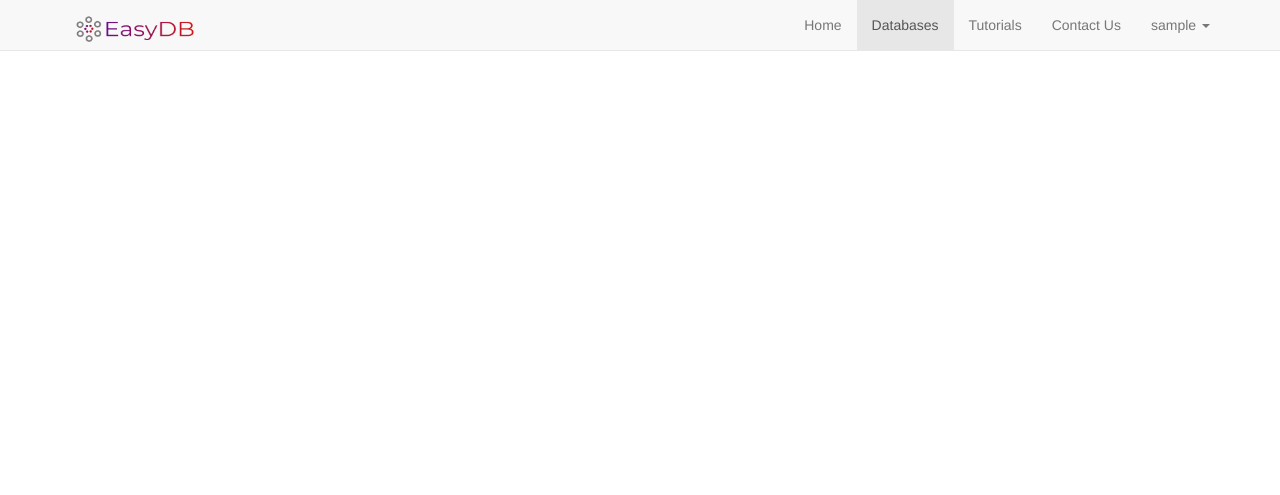
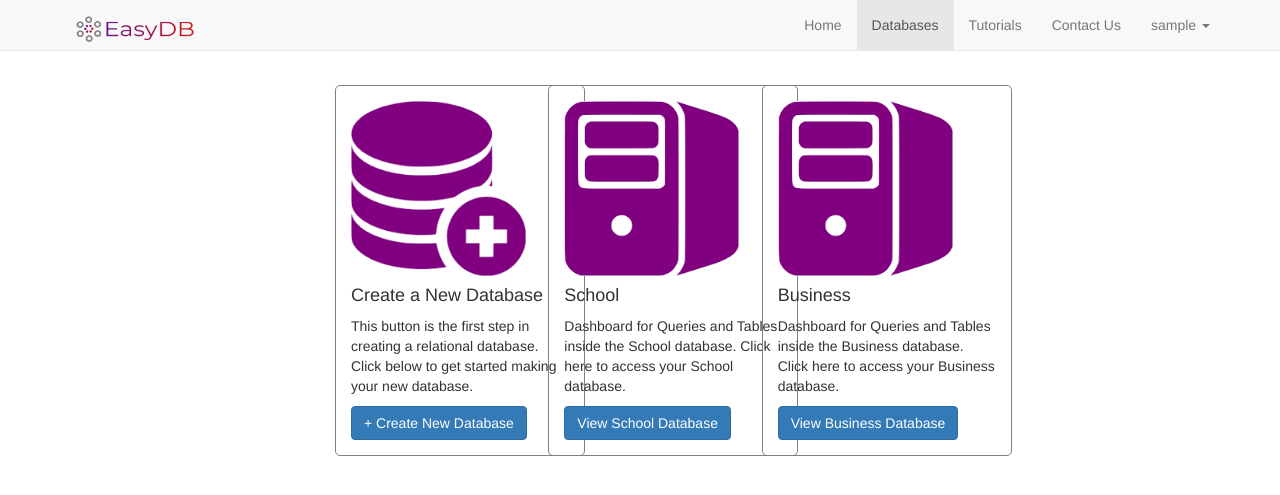
Before and after one commit to peltonsg/EasyDB, a PHP site: page /database.php in a window 1280 px wide. Shown: the top 495 px of the page. Run offline with PHP 8.4, Linux system fonts and the light colour scheme; the visitor is signed in with stand-in values (Sample User, id 1).

Commit message:
Setting up Dtabase creation application

```diff
--- a/database.php
+++ b/database.php
@@ -17,7 +17,7 @@ if(!isset($_SESSION["loggedin"]) || $_SESSION["loggedin"] !== true){
     <link rel="stylesheet" href="https://maxcdn.bootstrapcdn.com/bootstrap/3.3.7/css/bootstrap.min.css">
 
     <style type="text/css">
-        body{ text-align: center }
+        body{  }
     </style>
 </head>
 <body>
@@ -72,12 +72,55 @@ if(!isset($_SESSION["loggedin"]) || $_SESSION["loggedin"] !== true){
         </div>
     </div>
 </nav>
+<main role = "main">
+<div class="container" style="width: 50%; margin: 0 auto;">
+        <!-- Example row of columns -->
+        <div class="row">
+          <div class="col-md-4">
+          <p style = "">
+<div class="card" style="width: 25rem; position: relative; top: 75px; padding: 15px; border: 1px solid gray; border-radius: 5px; ">
+  <img src="img/newDatabaseImage.png" width = "175px" height = "175px" class="card-img-top" alt="Add New Database">
+  <div class="card-body">
+    <h4 class="card-title">Create a New Database</h4>
+    <p class="card-text">This button is the first step in creating a relational database. Click below to get started making your new database.</p>
+    <a href="#" class="btn btn-primary">+ Create New Database</a>
+  </div>
+</div>
+</p>
+</div>
+
+<div class="col-md-4">
+          <p style = "">
+<div class="card" style="width: 25rem; position: relative; top: 75px; padding: 15px; border: 1px solid gray; border-radius: 5px; ">
+  <img src="img/existingDatabaseImage.png" width = "175px" height = "175px" class="card-img-top" alt="Add New Database">
+  <div class="card-body">
+    <h4 class="card-title">School</h4>
+    <p class="card-text">Dashboard for Queries and Tables inside the School database. Click here to access your School database.</p>
+    <a href="#" class="btn btn-primary">View School Database</a>
+  </div>
+</div>
+</p>
+</div>
+
+<div class="col-md-4">
+          <p style = "">
+<div class="card" style="width: 25rem; position: relative; top: 75px; padding: 15px; border: 1px solid gray; border-radius: 5px; ">
+  <img src="img/existingDatabaseImage.png" width = "175px" height = "175px" class="card-img-top" alt="Add New Database">
+  <div class="card-body">
+    <h4 class="card-title">Business</h4>
+    <p class="card-text">Dashboard for Queries and Tables inside the Business database. Click here to access your Business database.</p>
+    <a href="#" class="btn btn-primary">View Business Database</a>
+  </div>
+</div>
+</p>
+</div>
+
+</div>
+</div>
 
 </main>
 
-    <footer class="container">
-      <p>&copy; EasyDB 2019-2020</p>
-    </footer>
+
 
      <!-- jQuery CDN -->
      <script src="https://code.jquery.com/jquery-1.12.0.min.js"></script>
--- a/welcome.php
+++ b/welcome.php
@@ -80,7 +80,7 @@ if(!isset($_SESSION["loggedin"]) || $_SESSION["loggedin"] !== true){
         <div class="container">
           <h1>Hello, <?php echo htmlspecialchars($_SESSION["username"]); ?>!</h1>
           <p>EasyDB is a web application that provides users the ability to create databases, store information, and run insightful queries without needing prior database or coding knowledge. Click the link below to make a database today!</p>
-          <p><a class="btn btn-primary btn-lg" href="#" role="button">Get Started &raquo;</a></p>
+          <p><a class="btn btn-primary btn-lg" href="database.php" role="button">Get Started &raquo;</a></p>
         </div>
       </div>
 
```
Also changed, not shown: img/existingDatabaseImage.png (added), img/newDatabaseImage.png (added).
